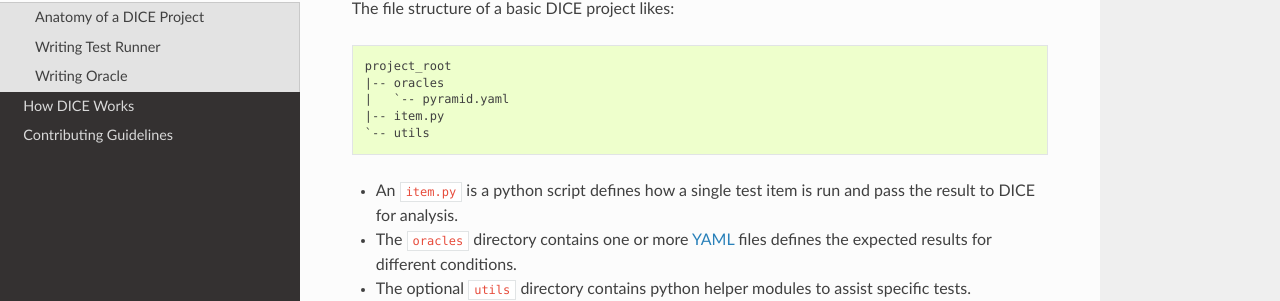
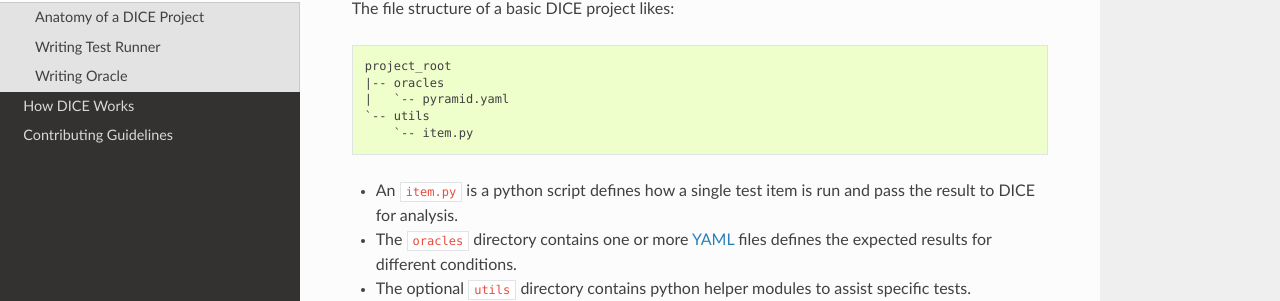
Before and after one commit to code-dice/dice, a Sphinx documentation site: the page built from docs/source/write_test.rst, in a window 1280 px wide and 1362 px high. Shown: the part 219-520 px from the top of the window. Built offline with Sphinx 7.4.7 and the Read the Docs theme 2.0.0, drawn with Linux system fonts in a browser that asks for light colours; pages that are not in the unit, such as notebooks, are missing from menus.

Commit message:
Fix several style complaints

```diff
--- a/docs/source/write_test.rst
+++ b/docs/source/write_test.rst
@@ -10,8 +10,8 @@ The file structure of a basic DICE project likes::
     project_root
     |-- oracles
     |   `-- pyramid.yaml
-    |-- item.py
     `-- utils
+        `-- item.py
 
 - An ``item.py`` is a python script defines how a single test item is run and pass
   the result to DICE for analysis.
```
Also changed, not shown: other parts of docs/source/write_test.rst (+1 -2 lines), 2 other files.
